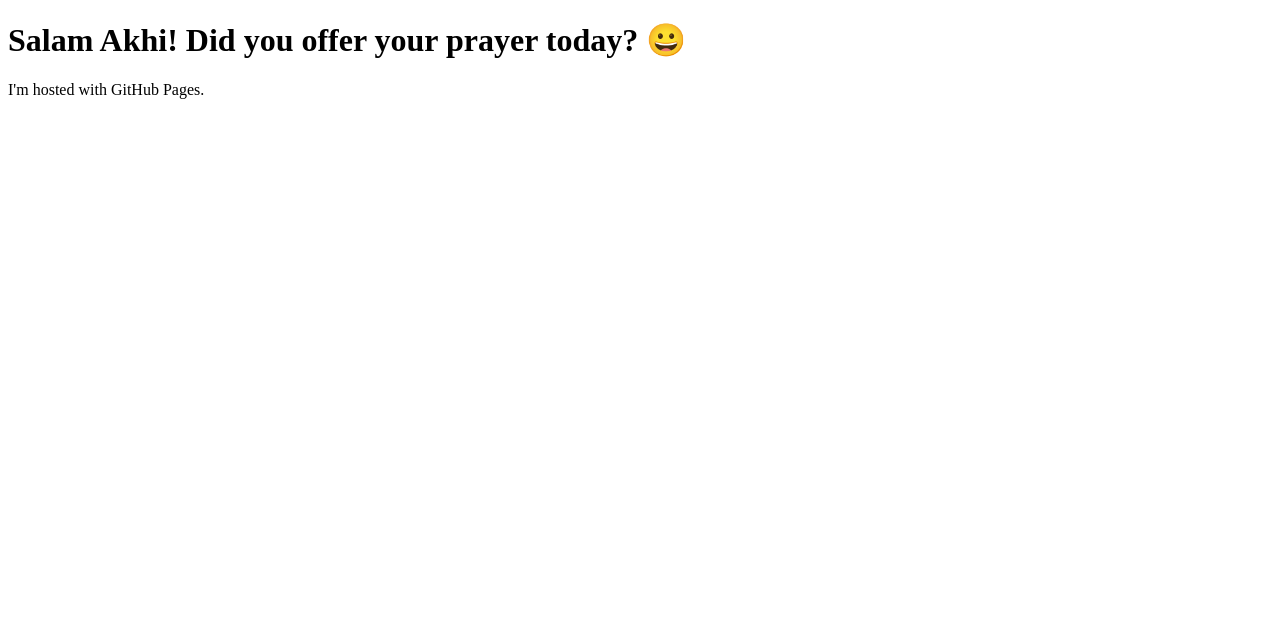
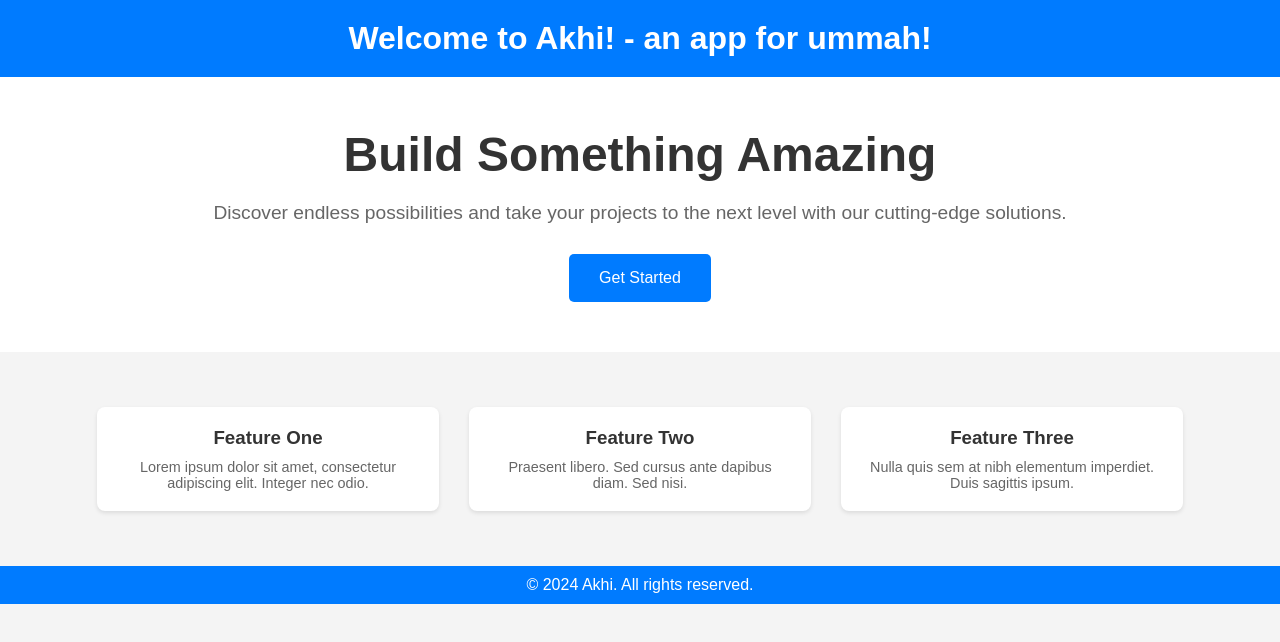
Before and after one commit to mr-hanzla/akhi.github.io, a plain HTML site: page index.html in a window 1280 px wide. Drawn offline with Linux system fonts and the light colour scheme.

Commit message:
akhi updated template

```diff
--- a/index.html
+++ b/index.html
@@ -1,7 +1,139 @@
 <!DOCTYPE html>
-<html>
+<html lang="en">
+
+<head>
+    <meta charset="UTF-8">
+    <meta name="viewport" content="width=device-width, initial-scale=1.0">
+    <title>Landing Page</title>
+    <style>
+        * {
+            margin: 0;
+            padding: 0;
+            box-sizing: border-box;
+            font-family: Arial, sans-serif;
+        }
+
+        body {
+            background-color: #f4f4f4;
+            color: #333;
+        }
+
+        header {
+            background: #007bff;
+            color: #fff;
+            padding: 20px;
+            text-align: center;
+        }
+
+        .hero-section {
+            display: flex;
+            flex-direction: column;
+            align-items: center;
+            justify-content: center;
+            text-align: center;
+            padding: 50px 20px;
+            background: #fff;
+        }
+
+        .hero-section h1 {
+            font-size: 3rem;
+            margin-bottom: 20px;
+        }
+
+        .hero-section p {
+            font-size: 1.2rem;
+            margin-bottom: 30px;
+            color: #666;
+        }
+
+        .hero-section button {
+            background: #007bff;
+            color: #fff;
+            border: none;
+            padding: 15px 30px;
+            border-radius: 5px;
+            font-size: 1rem;
+            cursor: pointer;
+            transition: background 0.3s ease;
+        }
+
+        .hero-section button:hover {
+            background: #0056b3;
+        }
+
+        .features {
+            display: flex;
+            flex-wrap: wrap;
+            justify-content: center;
+            padding: 40px 20px;
+            background: #f4f4f4;
+        }
+
+        .feature-card {
+            background: #fff;
+            border-radius: 8px;
+            box-shadow: 0 2px 4px rgba(0, 0, 0, 0.1);
+            margin: 15px;
+            padding: 20px;
+            flex: 1 1 calc(30% - 30px);
+            max-width: calc(30% - 30px);
+            text-align: center;
+        }
+
+        .feature-card h3 {
+            margin-bottom: 10px;
+        }
+
+        .feature-card p {
+            font-size: 0.9rem;
+            color: #666;
+        }
+
+        footer {
+            background: #007bff;
+            color: #fff;
+            text-align: center;
+            padding: 10px;
+        }
+
+        @media (max-width: 768px) {
+            .feature-card {
+                flex: 1 1 calc(100% - 30px);
+                max-width: calc(100% - 30px);
+            }
+        }
+    </style>
+</head>
+
 <body>
-<h1>Salam Akhi! Did you offer your prayer today? 😀</h1>
-<p>I'm hosted with GitHub Pages.</p>
+    <header>
+        <h1>Welcome to Akhi! - an app for ummah!</h1>
+    </header>
+
+    <section class="hero-section">
+        <h1>Build Something Amazing</h1>
+        <p>Discover endless possibilities and take your projects to the next level with our cutting-edge solutions.</p>
+        <button>Get Started</button>
+    </section>
+
+    <section class="features">
+        <div class="feature-card">
+            <h3>Feature One</h3>
+            <p>Lorem ipsum dolor sit amet, consectetur adipiscing elit. Integer nec odio.</p>
+        </div>
+        <div class="feature-card">
+            <h3>Feature Two</h3>
+            <p>Praesent libero. Sed cursus ante dapibus diam. Sed nisi.</p>
+        </div>
+        <div class="feature-card">
+            <h3>Feature Three</h3>
+            <p>Nulla quis sem at nibh elementum imperdiet. Duis sagittis ipsum.</p>
+        </div>
+    </section>
+
+    <footer>
+        <p>© 2024 Akhi. All rights reserved.</p>
+    </footer>
 </body>
+
 </html>
```
